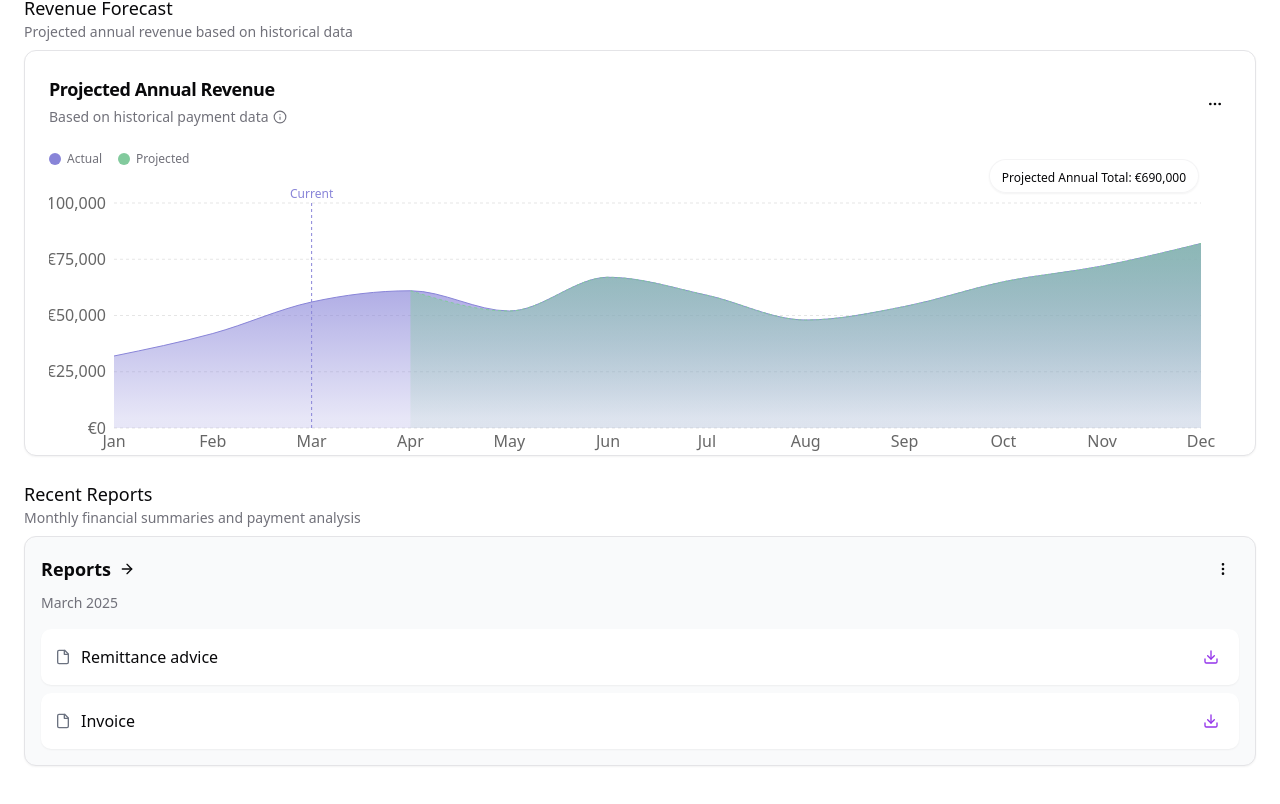
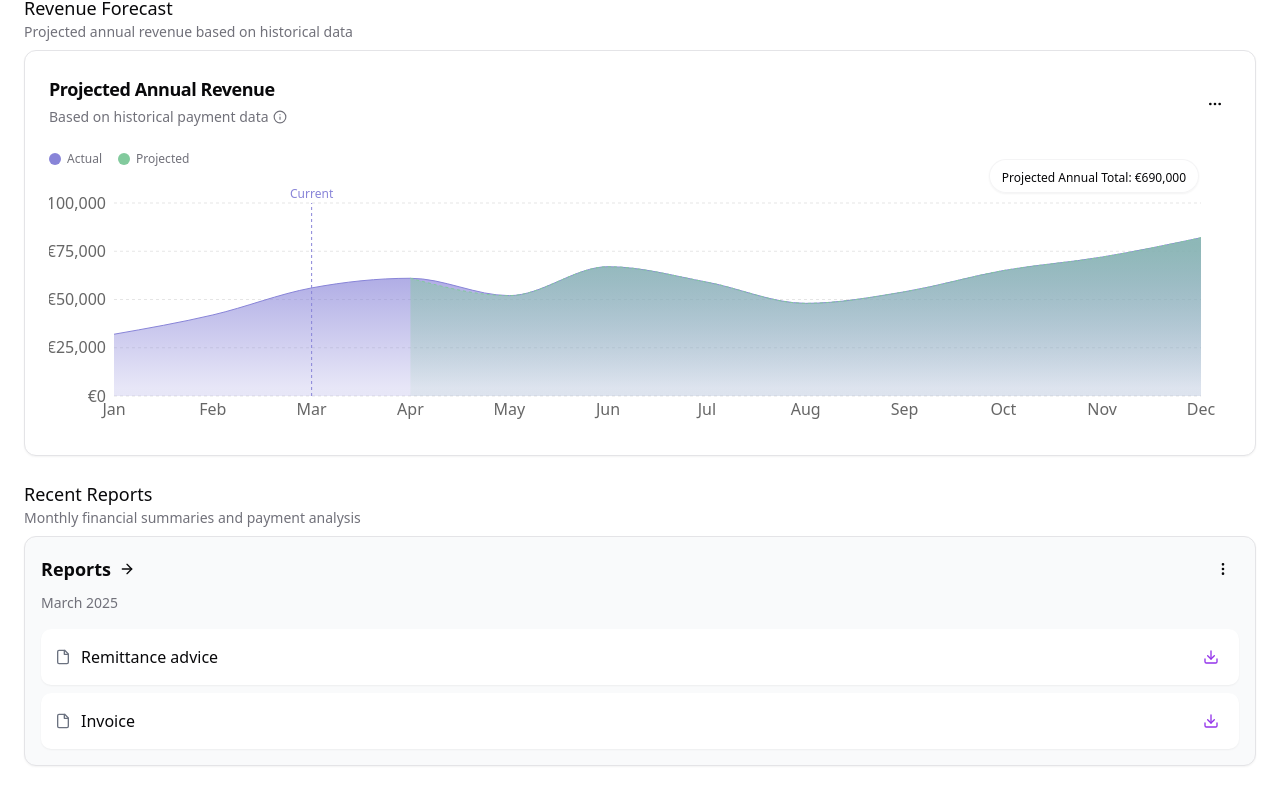
Before and after one commit to devries95/payment-snapshot-dashboard, a React (Vite) app: page / in a window 1280 px wide. Shown: the part 1344-2148 px from the top of the page. Built offline with nearby package versions, Linux system fonts and the light colour scheme.

Commit message:
Add padding to revenue chart
Adds 8px more bottom padding to the ProjectedRevenueChart component.

```diff
--- a/src/components/dashboard/ProjectedRevenueChart.tsx
+++ b/src/components/dashboard/ProjectedRevenueChart.tsx
@@ -121,7 +121,7 @@ export function ProjectedRevenueChart() {
       </CardHeader>
 
       <CardContent>
-        <div className="chart-container h-[280px]">
+        <div className="chart-container h-[280px] pb-8">
           <div className="relative h-full">
             {/* Move the legend here, above the chart */}
             <div className="mb-4 flex items-center gap-4">
```
